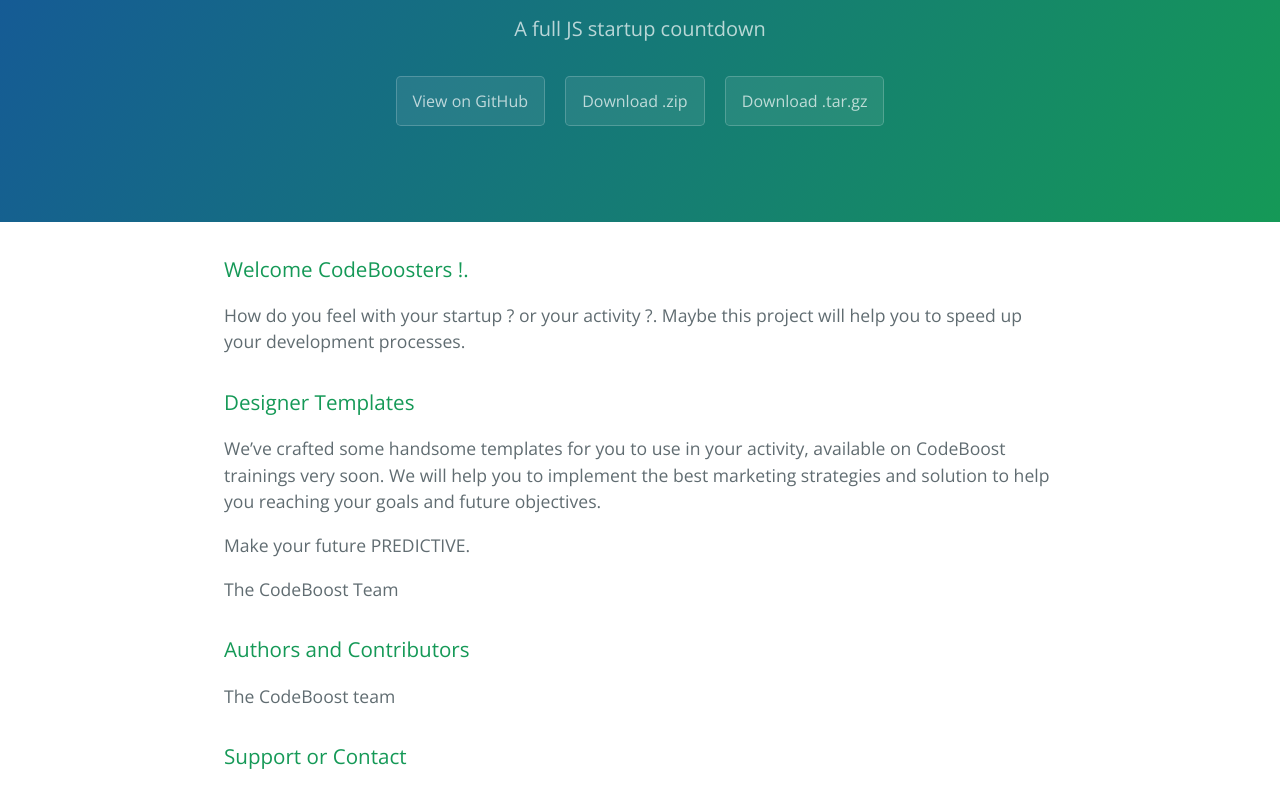
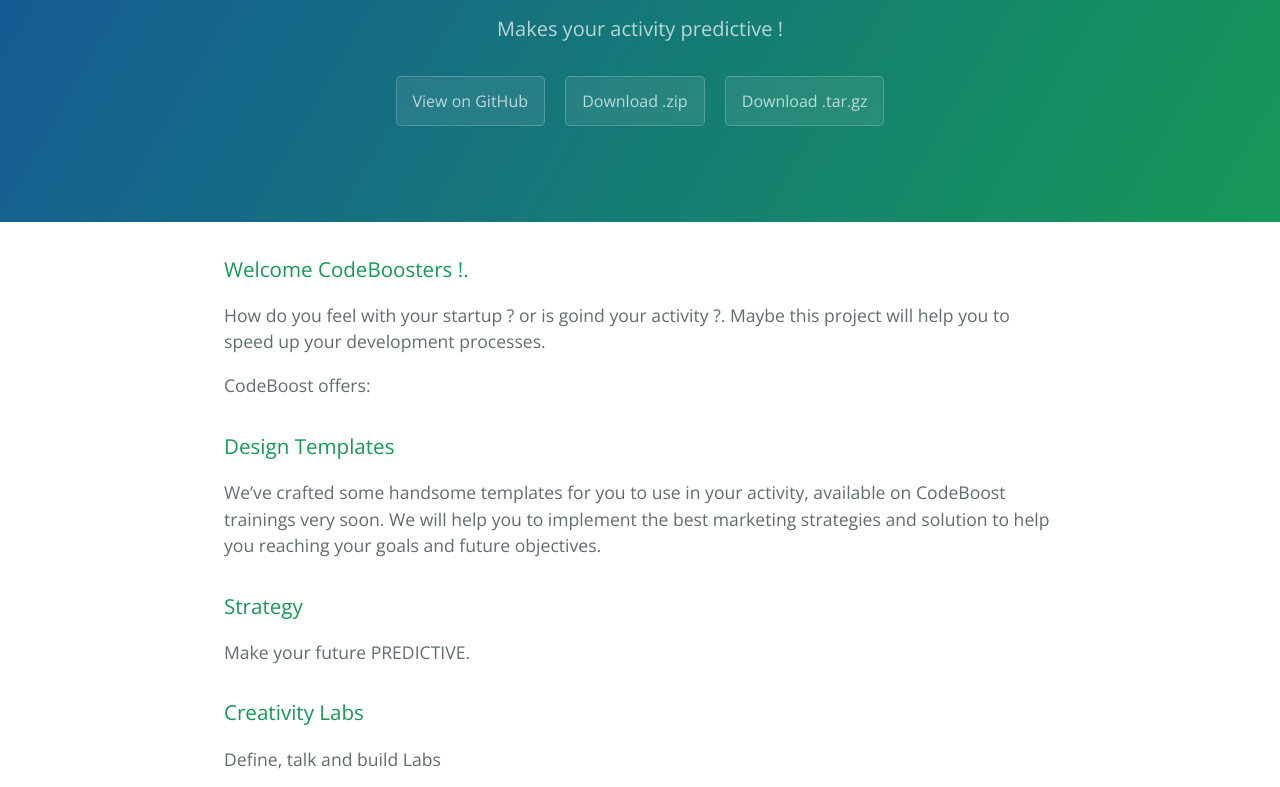
Before and after one commit to CodeBoostLabs/Starter_Countdown, a plain HTML site: page index.html in a window 1280 px wide. Shown: the part 161-948 px from the top of the page. Drawn offline with nearby package versions, Linux system fonts and the light colour scheme.

```diff
--- a/index.html
+++ b/index.html
@@ -12,7 +12,7 @@
   <body>
     <section class="page-header">
       <h1 class="project-name">The Starter Countdown</h1>
-      <h2 class="project-tagline">A full JS startup countdown </h2>
+      <h2 class="project-tagline">Makes your activity predictive ! </h2>
       <a href="https://github.com/CodeBoostLabs/Starter_Countdown" class="btn">View on GitHub</a>
       <a href="https://github.com/CodeBoostLabs/Starter_Countdown/zipball/master" class="btn">Download .zip</a>
       <a href="https://github.com/CodeBoostLabs/Starter_Countdown/tarball/master" class="btn">Download .tar.gz</a>
@@ -22,16 +22,26 @@
       <h3>
 <a id="welcome-codeboosters-" class="anchor" href="#welcome-codeboosters-" aria-hidden="true"><span class="octicon octicon-link"></span></a>Welcome CodeBoosters !.</h3>
 
-<p>How do you feel with your startup ? or your activity ?.
+<p>How do you feel with your startup ? or is goind your activity ?.
 Maybe this project will help you to speed up your development processes.</p>
 
+<p>CodeBoost offers:</p>
+
 <h3>
-<a id="designer-templates" class="anchor" href="#designer-templates" aria-hidden="true"><span class="octicon octicon-link"></span></a>Designer Templates</h3>
+<a id="design-templates" class="anchor" href="#design-templates" aria-hidden="true"><span class="octicon octicon-link"></span></a>Design Templates</h3>
 
 <p>We’ve crafted some handsome templates for you to use in your activity, available on CodeBoost trainings very soon.
 We will help you to implement the best marketing strategies and solution to help you reaching your goals and future objectives.</p>
 
+<h3>
+<a id="strategy" class="anchor" href="#strategy" aria-hidden="true"><span class="octicon octicon-link"></span></a>Strategy</h3>
+
 <p>Make your future PREDICTIVE.</p>
+
+<h3>
+<a id="creativity-labs" class="anchor" href="#creativity-labs" aria-hidden="true"><span class="octicon octicon-link"></span></a>Creativity Labs</h3>
+
+<p>Define, talk and build Labs</p>
 
 <p>The CodeBoost Team</p>
 
--- a/params.json
+++ b/params.json
@@ -1 +1 @@
-{"name":"The Starter Countdown","tagline":"A full JS startup countdown ","body":"### Welcome CodeBoosters !.\r\nHow do you feel with your startup ? or your activity ?.\r\nMaybe this project will help you to speed up your development processes.\r\n\r\n### Designer Templates\r\nWe’ve crafted some handsome templates for you to use in your activity, available on CodeBoost trainings very soon.\r\nWe will help you to implement the best marketing strategies and solution to help you reaching your goals and future objectives.\r\n\r\nMake your future PREDICTIVE.\r\n\r\nThe CodeBoost Team\r\n\r\n\r\n### Authors and Contributors\r\nThe CodeBoost team\r\n\r\n### Support or Contact\r\nInfo@codeboost.eu\r\n","google":"UA-62662512-1","note":"Don't delete this file! It's used internally to help with page regeneration."}
+{"name":"The Starter Countdown","tagline":"Makes your activity predictive ! ","body":"### Welcome CodeBoosters !.\r\nHow do you feel with your startup ? or is goind your activity ?.\r\nMaybe this project will help you to speed up your development processes.\r\n\r\nCodeBoost offers:\r\n\r\n### Design Templates\r\nWe’ve crafted some handsome templates for you to use in your activity, available on CodeBoost trainings very soon.\r\nWe will help you to implement the best marketing strategies and solution to help you reaching your goals and future objectives.\r\n\r\n### Strategy\r\nMake your future PREDICTIVE.\r\n\r\n###Creativity Labs\r\n\r\nDefine, talk and build Labs\r\n\r\nThe CodeBoost Team\r\n\r\n\r\n### Authors and Contributors\r\nThe CodeBoost team\r\n\r\n### Support or Contact\r\nInfo@codeboost.eu\r\n","google":"UA-62662512-1","note":"Don't delete this file! It's used internally to help with page regeneration."}
```
